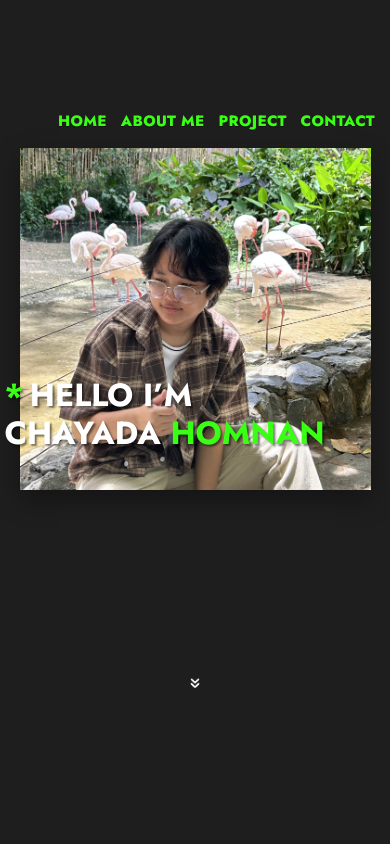
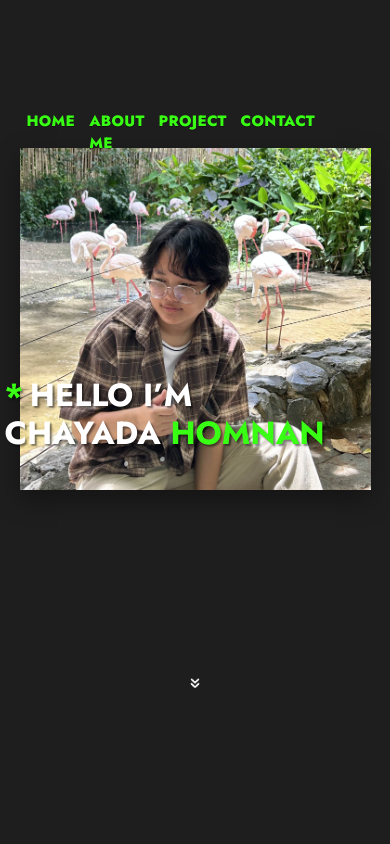
Before and after one commit to Sonnoah/Portfolio-CH, a Next.js app: page / in a window 390 px wide. Shown: the top 844 px of the page. Built offline with nearby package versions, Linux system fonts and the light colour scheme.

Commit message:
6th-css-commit

```diff
--- a/app/globals.css
+++ b/app/globals.css
@@ -395,7 +395,7 @@ hr {
     font-size: 32px;
   }
   .tag{
-    right: 90px;
+    right: 150px;
     flex-direction: row;
     top: 5;
   }
```
